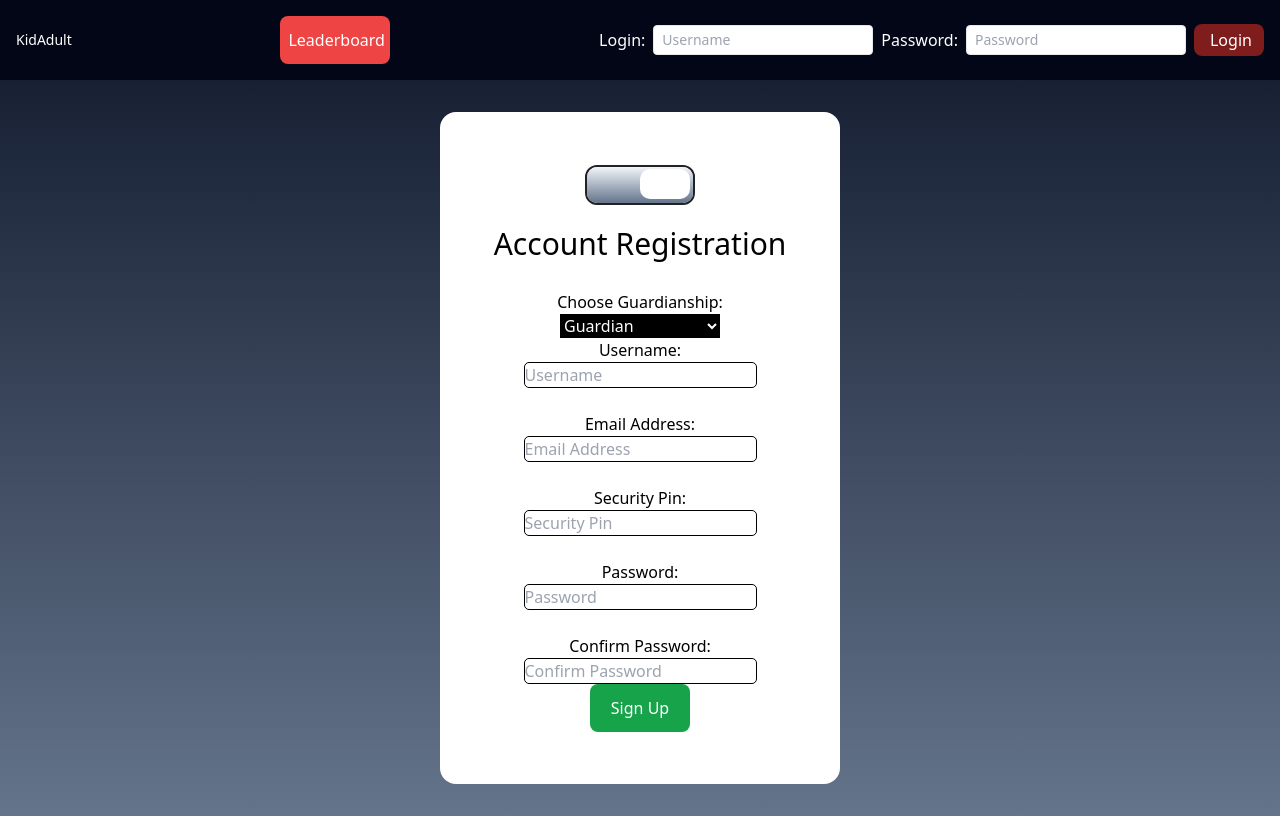
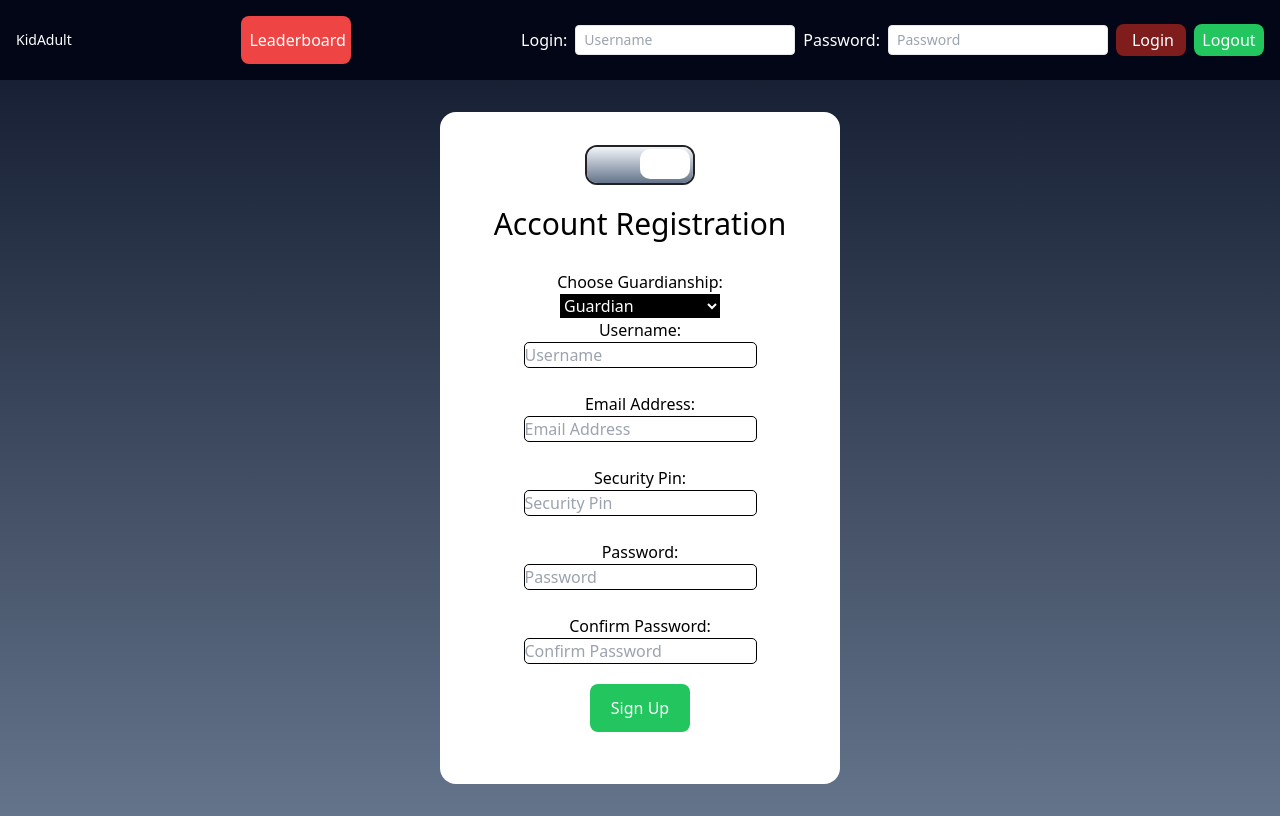
Before and after one commit to TerRosales/version-zero-KA, a React (Vite) app: page / in a window 1280 px wide. Built offline with nearby package versions, Linux system fonts and the light colour scheme.

Commit message:
to desktop

```diff
--- /dev/null
+++ b/src/components/Leaderboards/Leaderboards.tsx
@@ -0,0 +1,9 @@
+import React from 'react'
+
+const Leaderboards = () => {
+  return (
+    <div>Leaderboards</div>
+  )
+}
+
+export default Leaderboards
--- a/src/components/Navbar/Navbar.css
+++ b/src/components/Navbar/Navbar.css
@@ -1,5 +1,5 @@
 .custom__button {
-  @apply text-white bg-green-600 w-[100px] h-12 py-2 px-2 rounded-lg !important;
+  @apply my-5 text-white bg-green-500 w-[100px] h-12 py-2 px-2 rounded-lg !important;
 }
 
 .leaderboards__button {
@@ -9,6 +9,9 @@
 .login__button {
   @apply bg-red-900 w-[70px] h-8 px-4 rounded-lg !important;
 }
+.logout__button {
+  @apply bg-green-500 w-[70px] h-8 px-2 rounded-lg !important;
+}
 
 .app__nav {
   @apply bg-slate-950 p-4 flex justify-between items-center;
--- a/src/components/Navbar/Navbar.tsx
+++ b/src/components/Navbar/Navbar.tsx
@@ -48,10 +48,17 @@ const Navbar = () => {
         />
         <button
           type="button"
-          className="login__button bg-red-500 text-white py-1 px-2 rounded-sm"
+          className="login__button"
           onClick={handleLogin}
         >
           Login
+        </button>
+        <button
+          type="button"
+          className="logout__button"
+          onClick={handleLogin}
+        >
+          Logout
         </button>
       </div>
     </nav>
```
Also changed, not shown: src/components/Leaderboards/Leaderboards.css (added).
